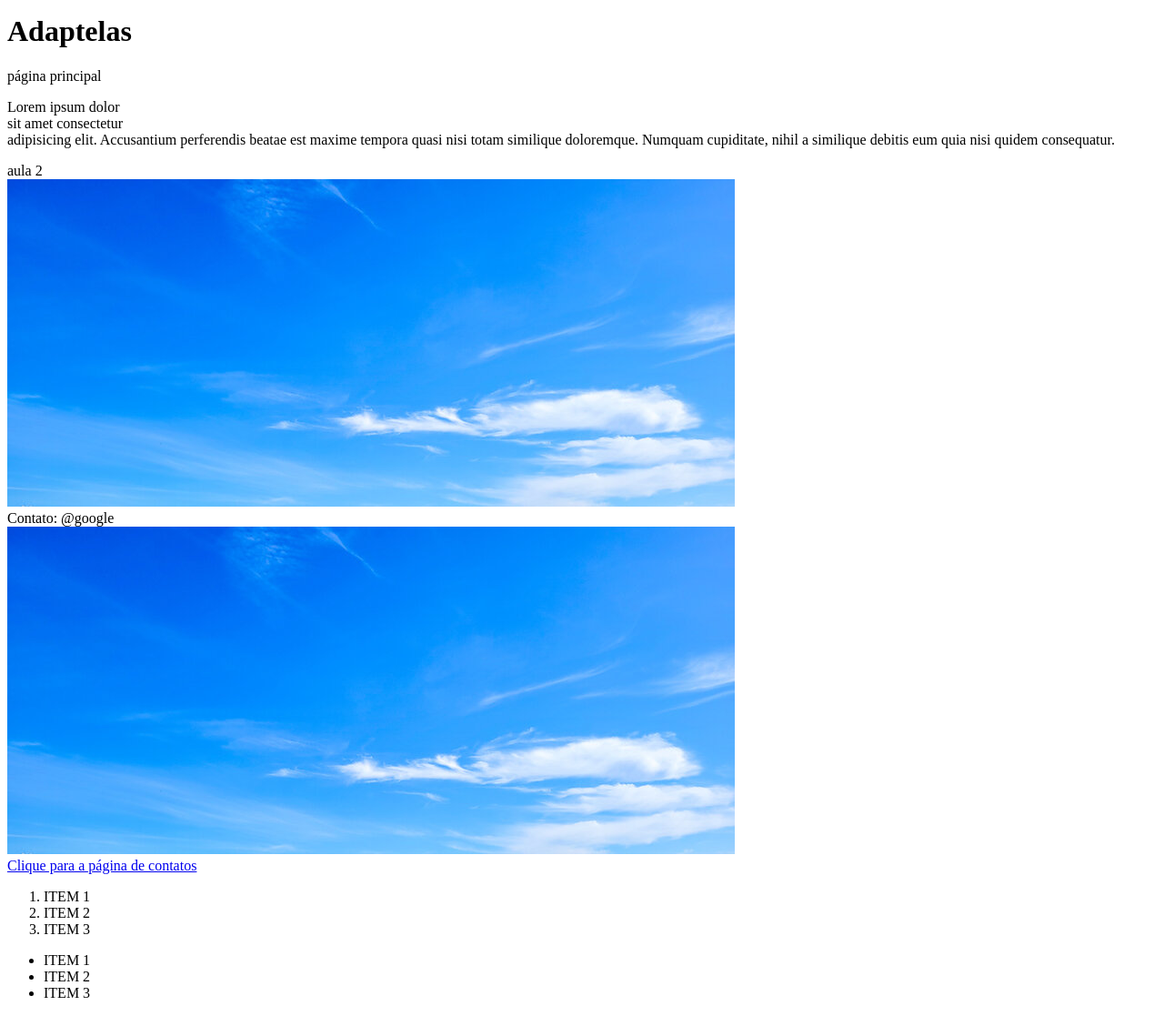
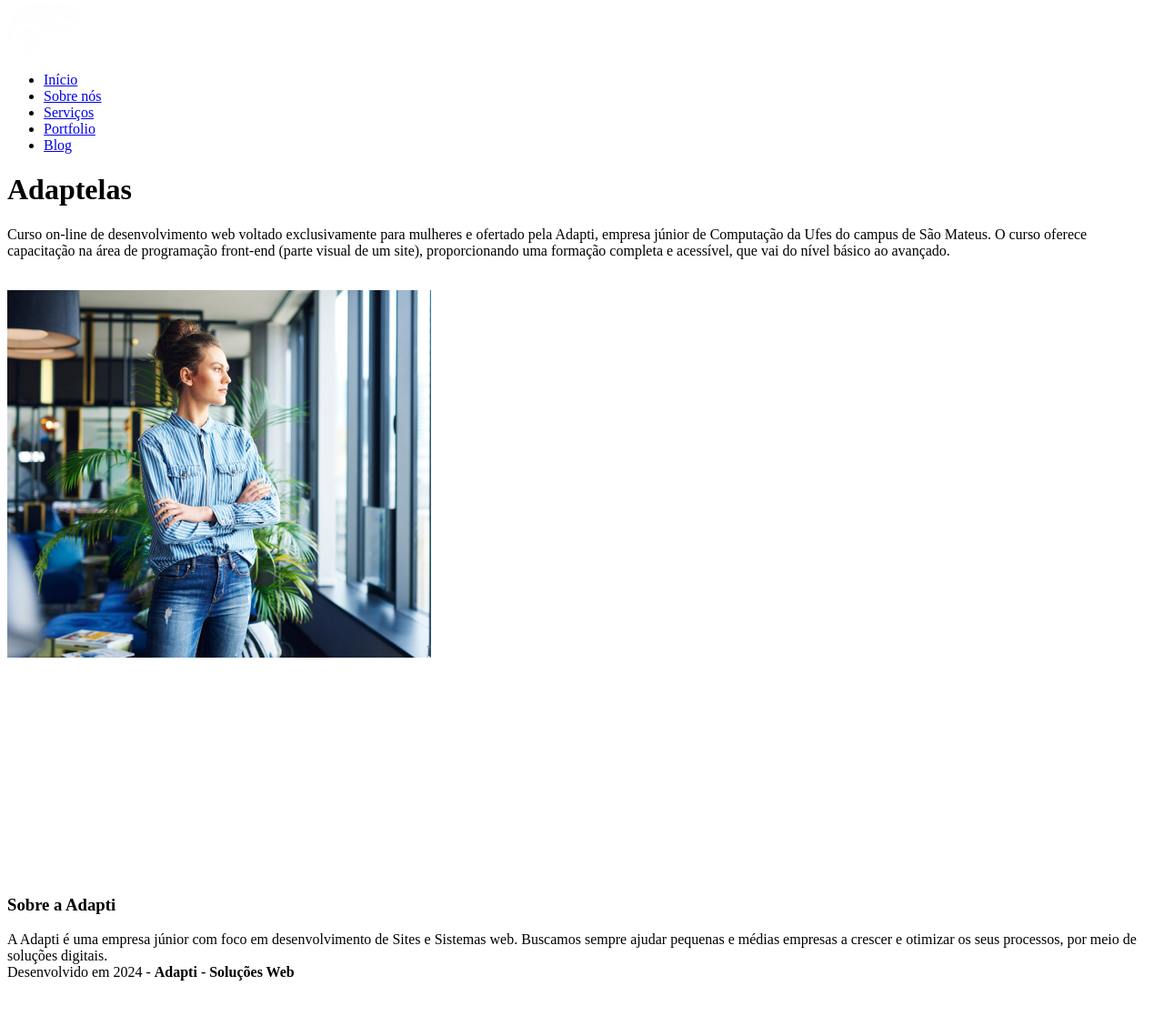
Before and after one commit to camilacdp/Curso-Adaptelas-AULA-2, a plain HTML site: page index.html in a window 1280 px wide. Shown: the part 5-1122 px from the top of the page at 91% size. After the commit the page ends 1099 px from the top, so only its background shows below. Drawn offline with Linux system fonts and the light colour scheme.

Commit message:
atividade 2 - html

```diff
--- a/index.html
+++ b/index.html
@@ -1,41 +1,34 @@
 <!DOCTYPE html>
-<html lang="en">
+<html lang="pt-BR">
 <head>
     <meta charset="UTF-8">
     <meta name="viewport" content="width=device-width, initial-scale=1.0">
-    <title>Adaptelas</title>
+    <title>Adaptelas - Camila</title>
 </head>
 <body>
-    <header> <!--cabeçalho-->
-        <h1>Adaptelas</h1> <!--título principal-->
-    </header>
+    <img src="./imagens/logo_nav.png" alt="Logo Adapti">
     <nav>
-        página principal
+        <ul>
+            <li><a href="./pagina-inicial.html">Início</a></li>
+            <li><a href="./sobre-nos.html">Sobre nós</a></li>
+            <li><a href="./servicos.html">Serviços</a></li>
+            <li><a href="./portfolio.html">Portfolio</a></li>
+            <li><a href="./blog.html">Blog</a></li>
+
+        </ul>
     </nav>
-    <main>
-        <p> <!--parágrafo-->
-            Lorem ipsum dolor <br>sit amet consectetur <br>adipisicing elit. Accusantium perferendis beatae est maxime tempora quasi nisi totam similique doloremque. Numquam cupiditate, nihil a similique debitis eum quia nisi quidem consequatur.
+    <h1>Adaptelas</h1>
+    <p>
+        Curso on-line de desenvolvimento web voltado exclusivamente para mulheres e ofertado pela Adapti, empresa júnior de Computação da Ufes do campus de São Mateus. O curso oferece capacitação na área de programação front-end (parte visual de um site), proporcionando uma formação completa e acessível, que vai do nível básico ao avançado.
+    </p>
+    <br><img src="./imagens/body.png" alt="Foto de uma mulher em pé de braços cruzados, dentro de um escritório, olhando por uma janela">
+    <br><img src="./imagens/logo_footer.png" alt="Logo Adapti">
+    <footer>
+        <h3> Sobre a Adapti</h3>
+        <p>
+            A Adapti é uma empresa júnior com foco em desenvolvimento de Sites e Sistemas web. Buscamos sempre ajudar pequenas e médias empresas a crescer e otimizar os seus processos, por meio de soluções digitais.
+            <br>Desenvolvido em 2024 - <b>Adapti - Soluções Web</b>
         </p>
-        <section> aula 2</section>
-    </main>
-
-    <div>
-        <img src="./imagem_teste.jpg" alt="Foto de céu azul com poucas nuvens">
-    </div>
-    <footer>
-        Contato: @google
     </footer>
-    <a href="https://www.google.com.br/"><img src="./imagem_teste.jpg" alt="Foto de céu azul com poucas nuvens"></a>
-    <br><a href="./contatos.html" target="_blank">Clique para a página de contatos</a>
-<ol>
-    <li>ITEM 1</li>
-    <li>ITEM 2</li>
-    <li>ITEM 3</li>
-</ol>
-<ul>
-    <li>ITEM 1</li>
-    <li>ITEM 2</li>
-    <li>ITEM 3</li>
-</ul>
 </body>
 </html>
```
Also changed, not shown: blog.html (added, +14 -0 lines), pagina-inicial.html (added, +14 -0 lines), portfolio.html (added, +14 -0 lines), servicos.html (added, +14 -0 lines), sobre-nos.html (added, +14 -0 lines), contatos.html (deleted), imagem_teste.jpg (deleted), imagens/body.png (added), imagens/logo_footer.png (added), imagens/logo_nav.png (added).
